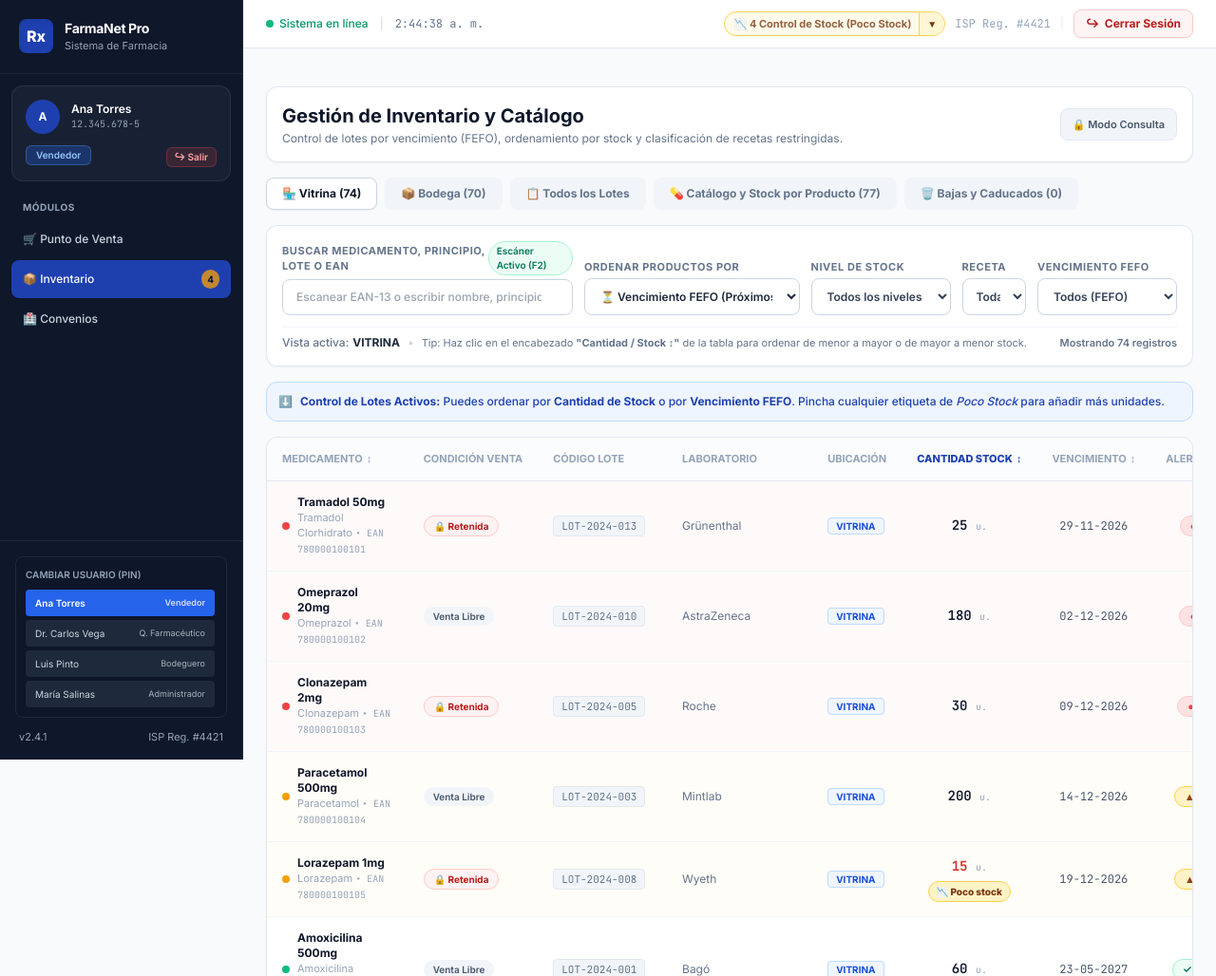
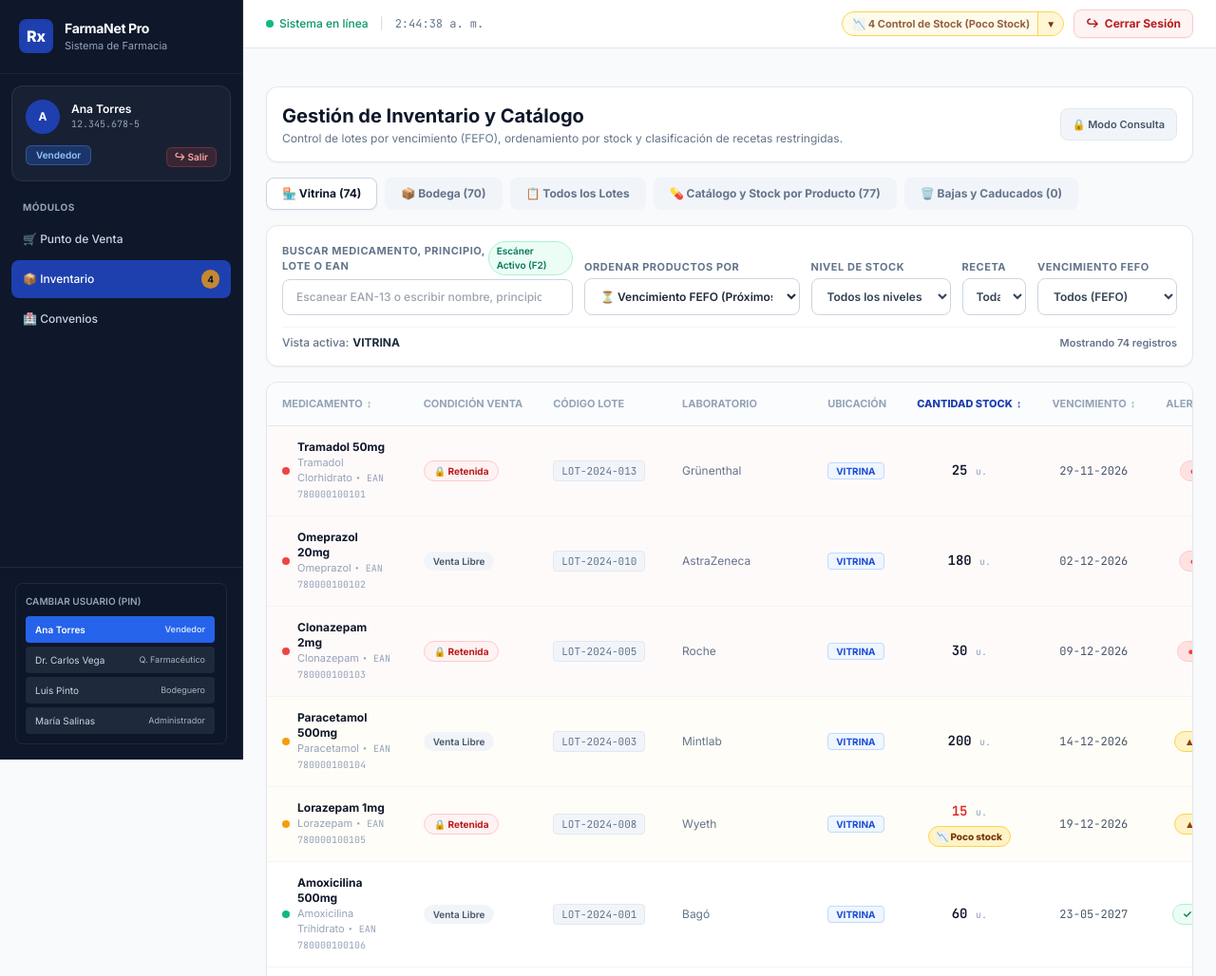
Before and after one commit to Eduarts-00/proyecto-integrado, a Laravel app: page /inventario in a window 1280 px wide. Shown: the top 1028 px of the page at 95% size. Run offline with Laravel 12, Linux system fonts and the light colour scheme; a user stored in the database is signed in; data comes from the database, SQL or seed files in the repository; some libraries are stand-ins or nearby versions.

Commit message:
chore(ui): eliminar textos de demo, versiones, pistas de PIN y banners redundantes para acabado de produccion

```diff
--- a/resources/views/autorizaciones/index.blade.php
+++ b/resources/views/autorizaciones/index.blade.php
@@ -129,9 +129,9 @@
                                 </div>
                                 <div>
                                     <label class="block font-bold text-[#EF4444] mb-1">PIN de Autorización Q.F.</label>
-                                    <input type="password" name="pin_qf" value="4421" required
+                                    <input type="password" name="pin_qf" required
                                            minlength="4" maxlength="6"
-                                           placeholder="Ingrese su PIN"
+                                           placeholder="••••"
                                            class="w-full px-3.5 py-2.5 rounded-lg border-2 border-red-300 bg-red-50/40 font-mono-code font-bold text-center focus:border-[#EF4444] outline-none">
                                 </div>
                             </div>
--- a/resources/views/inventario/index.blade.php
+++ b/resources/views/inventario/index.blade.php
@@ -245,10 +245,6 @@
                 <span class="inline-flex items-center gap-1 font-medium">
                     Vista activa: <strong class="text-slate-800">{{ $ubicacion }}</strong>
                 </span>
-                <span class="text-slate-300">•</span>
-                <span class="text-[11px] text-slate-500">
-                    Tip: Haz clic en el encabezado <strong>"Cantidad / Stock ↕"</strong> de la tabla para ordenar de menor a mayor o de mayor a menor stock.
-                </span>
                 <button type="button"
                         id="btn-reset-inv-filters"
                         onclick="clearInventoryFilters()"
@@ -266,22 +262,6 @@
         <!-- ========================================================================= -->
         <!-- VISTA DE CATÁLOGO MAESTRO DE MEDICAMENTOS, STOCK CONSOLIDADO Y RECETAS    -->
         <!-- ========================================================================= -->
-        <div class="p-3 rounded-xl bg-blue-50/90 border border-blue-200 text-blue-900 text-xs font-medium flex flex-col sm:flex-row sm:items-center justify-between gap-2">
-            <span>💊 <strong>Catálogo Maestro de Productos:</strong> Consulta el stock consolidado (Vitrina + Bodega), alertas de stock mínimo y condición de Receta Retenida ISP.</span>
-            <div class="flex flex-wrap items-center gap-2">
-                @if($canManageStock)
-                    <span class="px-2.5 py-1 rounded-lg bg-emerald-50 border border-emerald-200 text-emerald-800 font-bold text-[11px]">
-                        📦 Usa "+ Añadir Lote" en cualquier fila para abastecer ese producto directamente
-                    </span>
-                @endif
-                @if(! $canManageMedications)
-                    <span class="px-2.5 py-1 rounded-lg bg-white/80 border border-blue-200 text-slate-600 font-semibold text-[11px]">
-                        🔒 Creación/Edición de catálogo exclusiva Q. Farmacéutico y Administrador
-                    </span>
-                @endif
-            </div>
-        </div>
-
         <div id="tabla-lotes-fefo" class="bg-white rounded-xl border border-slate-200 shadow-sm overflow-hidden">
             <div class="overflow-x-auto">
                 <table class="w-full text-left border-collapse">
@@ -497,11 +477,6 @@
                 <span>🗑️</span>
                 <span><strong>Registro de Bajas y Productos Caducados:</strong> Lotes retirados de Vitrina y Bodega por vencimiento, merma o alerta sanitaria.</span>
             </div>
-        @else
-            <div class="p-3 rounded-xl bg-blue-50/90 border border-blue-200 text-blue-800 text-xs font-medium flex items-center gap-2">
-                <span>⬇️</span>
-                <span><strong>Control de Lotes Activos:</strong> Puedes ordenar por <strong>Cantidad de Stock</strong> o por <strong>Vencimiento FEFO</strong>. Pincha cualquier etiqueta de <em>Poco Stock</em> para añadir más unidades.</span>
-            </div>
         @endif
 
         <!-- Tabla Interactiva Clasificada por FEFO y Ordenable por Cantidad de Stock -->
--- a/resources/views/layouts/app.blade.php
+++ b/resources/views/layouts/app.blade.php
@@ -210,11 +210,6 @@
                     @endforelse
                 </div>
             </div>
-
-            <div class="flex items-center justify-between text-[11px] text-slate-400 px-1">
-                <span>v2.4.1</span>
-                <span>ISP Reg. #4421</span>
-            </div>
         </div>
     </aside>
 
@@ -318,8 +313,6 @@
                     </a>
                 @endif
 
-                <span class="hidden sm:inline font-mono-code text-slate-400">ISP Reg. #4421</span>
-                <span class="hidden sm:inline text-slate-200">|</span>
                 <form action="{{ route('logout') }}" method="POST" class="inline">
                     @csrf
                     <button type="submit"
@@ -410,9 +403,6 @@
                            placeholder="••••"
                            oninput="this.value = this.value.replace(/[^0-9]/g, '').slice(0, 4)"
                            class="w-full px-4 py-3 rounded-xl border-2 border-slate-300 focus:border-[#1E40AF] font-mono-code font-extrabold text-xl tracking-[0.5em] text-center text-slate-900 outline-none">
-                    <p class="text-[10px] text-slate-400 text-center mt-1.5">
-                        PIN de terminal de 4 dígitos (Por defecto inicial: <strong class="font-mono-code text-slate-600">1234</strong>)
-                    </p>
                 </div>
 
                 <div class="flex justify-end gap-2 pt-1">
```
Also changed, not shown: resources/views/auth/login.blade.php (+5 -7 lines).
